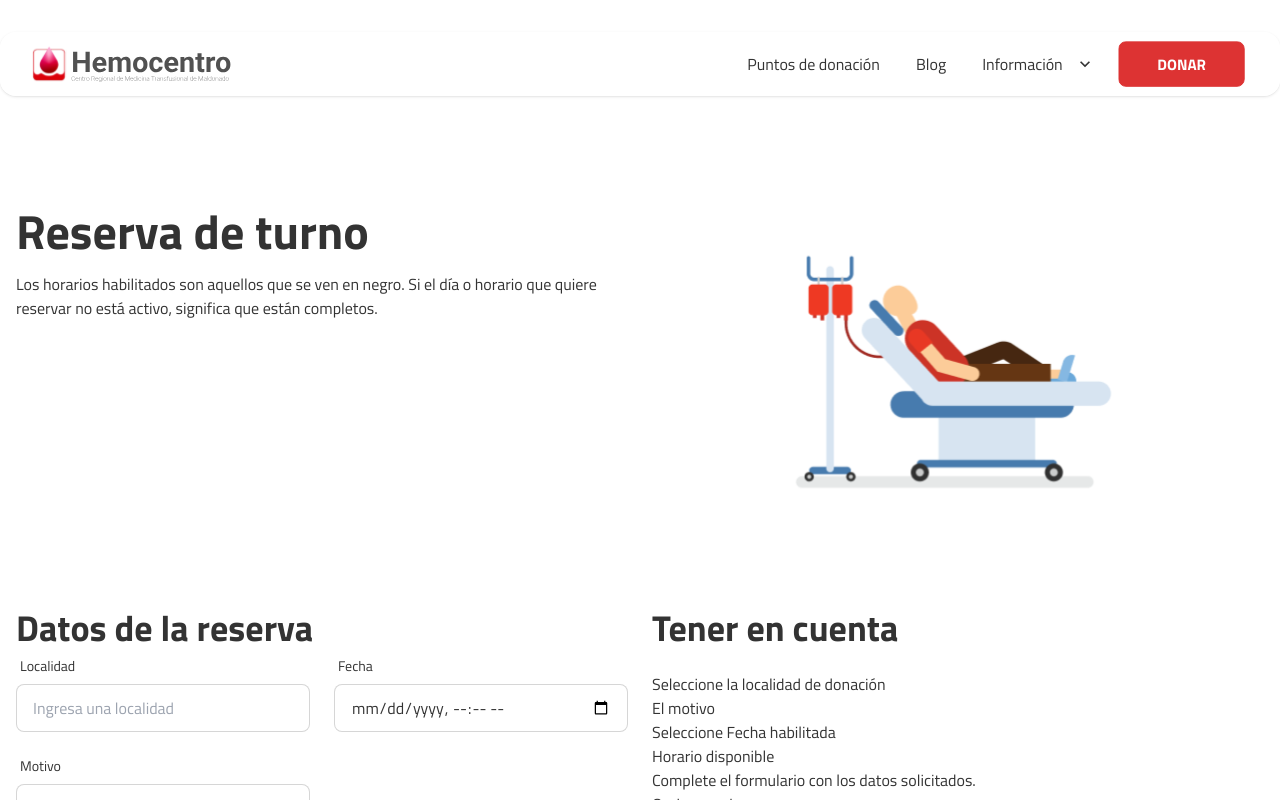
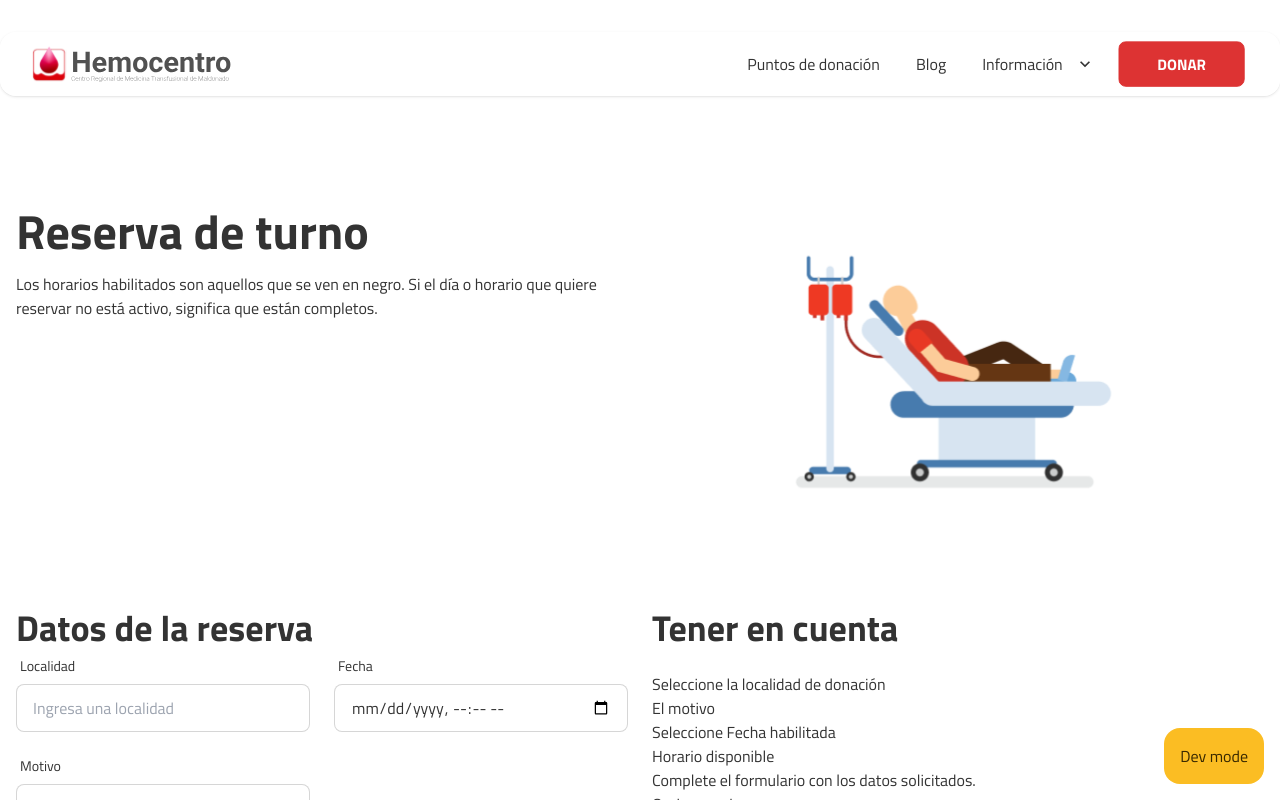
Before and after one commit to pablo-university/web-project, a Next.js app: page /donate in a window 1280 px wide. Built offline with nearby package versions, Linux system fonts and the light colour scheme.

Commit message:
add toast, dev mode, and remove dev mode from articles

```diff
--- /dev/null
+++ b/components/Toast.jsx
@@ -0,0 +1,11 @@
+export default function Toast({ children, className }) {
+  return (
+    <div className="toast">
+      <div className={`alert ${className}`}>
+        <div>
+          <span>{children}</span>
+        </div>
+      </div>
+    </div>
+  )
+}
--- a/components/layouts/Layout.jsx
+++ b/components/layouts/Layout.jsx
@@ -2,6 +2,7 @@ import NavBar from 'components/NavBar'
 import Container from 'components/layouts/Container'
 import Drawer from 'components/drawer/index'
 import Menu from 'components/NavBar/Menu'
+import Toast from 'components/Toast'
 
 export default function Layout({ children, main }) {
   return (
@@ -147,6 +148,10 @@ export default function Layout({ children, main }) {
             </div>
           </div>
         </footer>
+
+        {process.env.NODE_ENV === 'development' && (
+          <Toast className={'alert-warning'}>Dev mode</Toast>
+        )}
       </div>
     </Drawer>
   )
--- a/pages/articles.jsx
+++ b/pages/articles.jsx
@@ -41,15 +41,6 @@ export default function Articles({ articles }) {
           </Heading>
         </Container>
 
-        {process.env.NODE_ENV === 'development' && (
-          <Container>
-            <Alert className="alert-warning">
-              Estás viendo una vista en modo desarrollo, en producción sólo se
-              muestran artículos publicados
-            </Alert>
-          </Container>
-        )}
-
         <Container>
           <ContainerGrid className="grid-cols-1 md:grid-cols-3 xl:grid-cols-4 justify-items-center gap-4">
             {articlesFiltered &&
```
